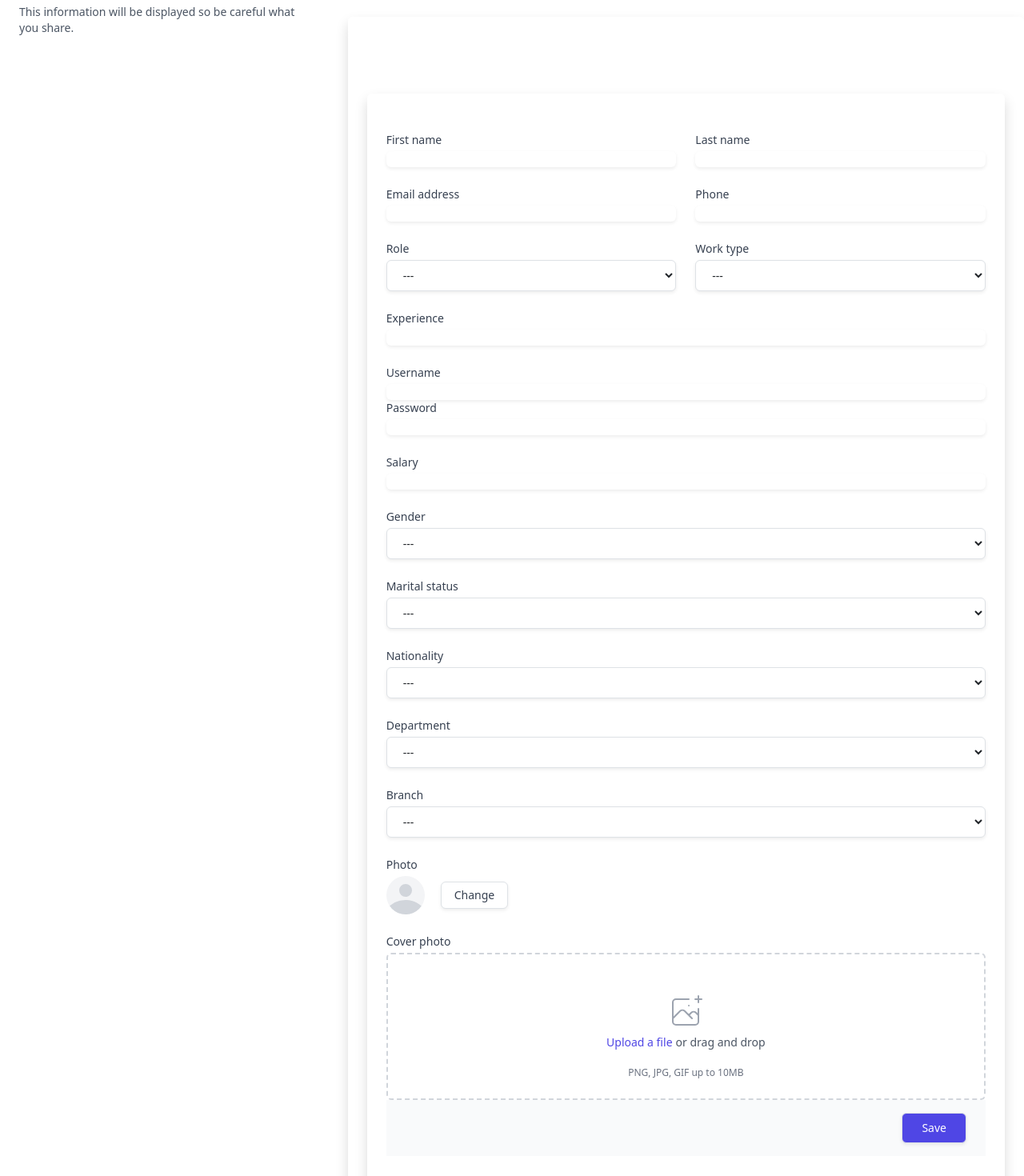
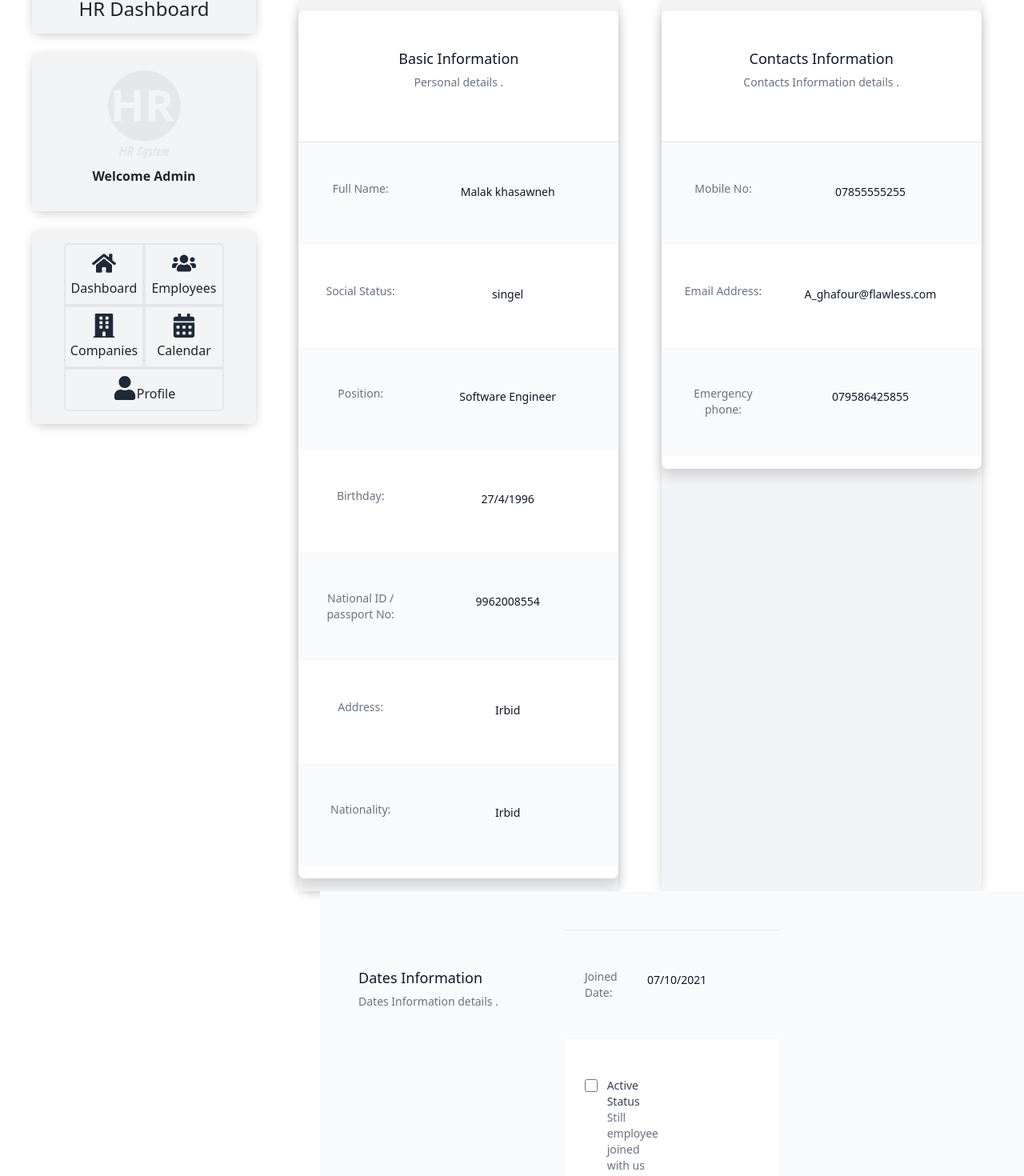
Before and after one commit to PYTHON-NERDWARES/HR-System-Frontend, a Next.js app: page / in a window 1280 px wide. Shown: the part 122-1592 px from the top of the page at 80% size. Built offline with nearby package versions, Linux system fonts and the light colour scheme.

Commit message:
design employee detalais page done

```diff
--- a/components/EmployeesDetails.js
+++ b/components/EmployeesDetails.js
@@ -42,141 +42,118 @@ const DashBoard = () => {
                 <div className='flex justify-evenly'>
                     {/* Basic info */}
                     <div className='py-3 bg-gray-100 mt-4 w-5/12 rounded-md shadow-[0_3px_15px_-4px_rgba(0,0,0,0.3)] text-center'>
-                        <div className='w-11/12 mx-auto '>
-                            <h3 className='text-left'>Basic Info:</h3>
+                        <div className="bg-white shadow overflow-hidden sm:rounded-lg">
+                            <div className="px-4 py-5 sm:px-6">
+                                <h3 className="text-lg leading-6 font-medium text-gray-900">Basic Information</h3>
+                                <p className="mt-1 max-w-2xl text-sm text-gray-500">Personal details .</p>
                             </div>
-                        <hr />
-                        <div className=' mx-auto my-3'>
-                            {/* < EmployeeInfoTable /> */}
-                            <div className='overflow-y-auto h-[300px]'>
-                                <div className='w-11/12 mx-auto my-3 text-left'>
-                                    <div className='flex'>
-                                        <div className='flex w-8/12'>
-                                            <p className=' my-auto ml-3 font-bold'>Full Name: </p>
+                            <div className="border-t border-gray-200">
+                                <dl>
+                                    <div className="bg-gray-50 px-4 py-5 sm:grid sm:grid-cols-3 sm:gap-4 sm:px-6">
+                                        <dt className="text-sm font-medium text-gray-500">Full Name: </dt>
+                                        <dd className="mt-1 text-sm text-gray-900 sm:mt-0 sm:col-span-2">Malak khasawneh</dd>
                                     </div>
-                                        <p className='w-1/3 font-bold my-auto'>Ahmad Abdul Ghafour</p>
+                                    <div className="bg-white px-4 py-5 sm:grid sm:grid-cols-3 sm:gap-4 sm:px-6">
+                                        <dt className="text-sm font-medium text-gray-500">Social Status: </dt>
+                                        <dd className="mt-1 text-sm text-gray-900 sm:mt-0 sm:col-span-2">singel</dd>
                                     </div>
-                                    <hr />
-                                    <div className='flex'>
-                                        <div className='flex w-8/12'>
-                                            <p className=' my-auto ml-3 font-bold'>Social Status: </p>
+                                    <div className="bg-gray-50 px-4 py-5 sm:grid sm:grid-cols-3 sm:gap-4 sm:px-6">
+                                        <dt className="text-sm font-medium text-gray-500">Position: </dt>
+                                        <dd className="mt-1 text-sm text-gray-900 sm:mt-0 sm:col-span-2">Software Engineer</dd>
                                     </div>
-                                        <p className='w-1/3 font-bold my-auto'>Married</p>
+                                    <div className="bg-white px-4 py-5 sm:grid sm:grid-cols-3 sm:gap-4 sm:px-6">
+                                        <dt className="text-sm font-medium text-gray-500">Birthday: </dt>
+                                        <dd className="mt-1 text-sm text-gray-900 sm:mt-0 sm:col-span-2">27/4/1996</dd>
                                     </div>
+                                    <div className="bg-gray-50 px-4 py-5 sm:grid sm:grid-cols-3 sm:gap-4 sm:px-6">
+                                        <dt className="text-sm font-medium text-gray-500">National ID / passport No: </dt>
+                                        <dd className="mt-1 text-sm text-gray-900 sm:mt-0 sm:col-span-2">9962008554</dd>
                                     </div>
-                                <hr />
-                                <div className='flex'>
-                                    <div className='flex w-8/12'>
-                                        <p className=' my-auto ml-3 font-bold'>Position: </p>
+                                    <div className="bg-white px-4 py-5 sm:grid sm:grid-cols-3 sm:gap-4 sm:px-6">
+                                        <dt className="text-sm font-medium text-gray-500">Address: </dt>
+                                        <dd className="mt-1 text-sm text-gray-900 sm:mt-0 sm:col-span-2">Irbid</dd>
                                     </div>
-                                    <p className='w-1/3 font-bold my-auto'>Software Engineer </p>
-                                </div>
-                                <hr />
-                                <div className='flex'>
-                                    <div className='flex w-8/12'>
-                                        <p className=' my-auto ml-3 font-bold'>Birthday: </p>
-                                    </div>
-                                    <p className='w-1/3 font-bold my-auto'>1/1/1985 </p>
-                                </div>
-                                <hr />
-                                <div className='flex'>
-                                    <div className='flex w-8/12'>
-                                        <p className=' my-auto ml-3 font-bold'>National ID / passport No: </p>
-                                    </div>
-                                    <p className='w-1/3 font-bold my-auto'>9855588548 </p>
-                                </div>
-                                <hr />
-                                <div className='flex'>
-                                    <div className='flex w-8/12'>
-                                        <p className=' my-auto ml-3 font-bold'>Address: </p>
-                                    </div>
-                                    <p className='w-1/3 font-bold my-auto'>Amman - Abu nsair - Bno.25 </p>
-                                </div>
-                                <hr />
-                                <div className='flex'>
-                                    <div className='flex w-8/12'>
-                                        <p className=' my-auto ml-3 font-bold'>Nationality: </p>
-                                    </div>
-                                    <p className='w-1/3 font-bold my-auto'>Syrian </p>
+                                    <div className="bg-gray-50 px-4 py-5 sm:grid sm:grid-cols-3 sm:gap-4 sm:px-6">
+                                        <dt className="text-sm font-medium text-gray-500">Nationality: </dt>
+                                        <dd className="mt-1 text-sm text-gray-900 sm:mt-0 sm:col-span-2">Irbid</dd>
                                     </div>
 
 
-
-
+                                    {/* <div className="bg-gray-50 px-4 py-5 sm:grid sm:grid-cols-3 sm:gap-4 sm:px-6">
+            <dt className="text-sm font-medium text-gray-500">Nationality: </dt>
+            <dd className="mt-1 text-sm text-gray-900 sm:mt-0 sm:col-span-2">
+              Fugiat ipsum ipsum deserunt culpa aute sint do nostrud anim incididunt cillum culpa consequat. Excepteur
+              qui ipsum aliquip consequat sint. Sit id mollit nulla mollit nostrud in ea officia proident. Irure nostrud
+              pariatur mollit ad adipisicing reprehenderit deserunt qui eu.
+            </dd>
+          </div> */}
+                                </dl>
+                            </div>
                         </div>
 
                     </div>
-                    </div>
                     {/* Contacts */}
                     <div className='py-3 bg-gray-100 mt-4 w-5/12 rounded-md shadow-[0_3px_15px_-4px_rgba(0,0,0,0.3)] text-center'>
-                        <div className='w-11/12 mx-auto '>
-                            <h3 className='text-left'>Contacts:</h3>
+                        <div className="bg-white shadow overflow-hidden sm:rounded-lg">
+                            <div className="px-4 py-5 sm:px-6">
+                                <h3 className="text-lg leading-6 font-medium text-gray-900">Contacts Information</h3>
+                                <p className="mt-1 max-w-2xl text-sm text-gray-500">Contacts Information details .</p>
                             </div>
-                        <hr />
-
-                        <div className='overflow-y-auto h-[300px]'>
-                            <div className='w-11/12 mx-auto my-3 text-left'>
-                                <div className='flex'>
-                                    <div className='flex w-8/12'>
-                                        <p className=' my-auto ml-3 font-bold'>Mobile No:</p>
+                            <div className="border-t border-gray-200">
+                                <dl>
+                                    <div className="bg-gray-50 px-4 py-5 sm:grid sm:grid-cols-3 sm:gap-4 sm:px-6">
+                                        <dt className="text-sm font-medium text-gray-500">Mobile No: </dt>
+                                        <dd className="mt-1 text-sm text-gray-900 sm:mt-0 sm:col-span-2">07855555255</dd>
                                     </div>
-                                    <p className='w-1/3 font-bold my-auto'>07855555255</p>
+                                    <div className="bg-white px-4 py-5 sm:grid sm:grid-cols-3 sm:gap-4 sm:px-6">
+                                        <dt className="text-sm font-medium text-gray-500">Email Address: </dt>
+                                        <dd className="mt-1 text-sm text-gray-900 sm:mt-0 sm:col-span-2">A_ghafour@flawless.com</dd>
                                     </div>
-                                <hr />
-                                <div className='flex'>
-                                    <div className='flex w-8/12'>
-                                        <p className=' my-auto ml-3 font-bold'>Email Address:</p>
+                                    <div className="bg-gray-50 px-4 py-5 sm:grid sm:grid-cols-3 sm:gap-4 sm:px-6">
+                                        <dt className="text-sm font-medium text-gray-500">Emergency phone: </dt>
+                                        <dd className="mt-1 text-sm text-gray-900 sm:mt-0 sm:col-span-2">079586425855</dd>
                                     </div>
-                                    <p className='w-1/3 font-bold my-auto'>A_ghafour@flawless.com</p>
-                                </div>
-                            </div>
-                            <hr />
-                            <div className='flex'>
-                                <div className='flex w-8/12'>
-                                    <p className=' my-auto ml-3 font-bold'>Emergency phone:</p>
-                                </div>
-                                <p className='w-1/3 font-bold my-auto'>079586425855</p>
+                                </dl>
                             </div>
                         </div>
                     </div>
                 </div>
                 {/* Dates */}
                 <div div className='flex w-auto ml-20 px-15'>
-                            <div className='py-3 bg-gray-100 mt-4 w-5/12 rounded-md shadow-[0_3px_15px_-4px_rgba(0,0,0,0.3)] text-center'>
-                                <div className='w-11/12 mx-auto '>
-                                    <h3 className='text-left'>Dates:</h3>
+                <div className="bg-gray-50 px-4 py-5 sm:grid sm:grid-cols-3 sm:gap-4 sm:px-6">
+            <div className="px-4 py-5 sm:px-6">
+                <h3 className="text-lg leading-6 font-medium text-gray-900">Dates Information</h3>
+                <p className="mt-1 max-w-2xl text-sm text-gray-500">Dates Information details .</p>
             </div>
-                                <hr />
-                                <div className='overflow-y-auto h-[300px]'>
-                                    <div className='w-11/12 mx-auto my-3 text-left'>
-                                        <div className='flex'>
-                                            <div className='flex w-8/12'>
-                                                <p className=' my-auto ml-3 font-bold'>Date 1:</p>
+            <div className="border-t border-gray-200">
+                <dl>
+                    <div className="bg-gray-50 px-4 py-5 sm:grid sm:grid-cols-3 sm:gap-4 sm:px-6">
+                        <dt className="text-sm font-medium text-gray-500">Joined Date: </dt>
+                        <dd className="mt-1 text-sm text-gray-900 sm:mt-0 sm:col-span-2">07/10/2021</dd>
                     </div>
-                                            <p className='w-1/3 font-bold my-auto'>#####</p>
+                    <div className="bg-white px-4 py-5 sm:grid sm:grid-cols-3 sm:gap-4 sm:px-6">
+
+                    <div className="flex items-start">
+                        <div className="flex items-center h-5">
+                            <input
+                                id="active"
+                                name="active"
+                                type="checkbox"
+                                className="focus:ring-indigo-500 h-4 w-4 text-indigo-600 border-gray-300 rounded"
+                            />
                         </div>
-                                        <hr />
-                                        <div className='flex'>
-                                            <div className='flex w-8/12'>
-                                                <p className=' my-auto ml-3 font-bold'>Date 2:</p>
+                        <div className="ml-3 text-sm">
+                            <label htmlFor="active" className="font-medium text-gray-700">
+                                Active Status
+                            </label>
+                            <p className="text-gray-500">Still employee joined with us</p>
                         </div>
-                                            <p className='w-1/3 font-bold my-auto'>#######</p>
                     </div>
-                                    <hr />
-                                    <div className='flex'>
-                                        <div className='flex w-8/12'>
-                                            <p className=' my-auto ml-3 font-bold'> Date 3:</p>
-                                        </div>
-                                        <p className='w-1/3 font-bold my-auto'>######</p>
-                                    </div>
-
                     </div>
 
 
-
+                </dl>
             </div>
-
-
         </div>
                 </div>
             </div>
--- a/components/Main.js
+++ b/components/Main.js
@@ -3,9 +3,9 @@ import DashBoard from './dashboard'
 import EmployeeDashBoard from './EmployeeDashboard'
 import EmployeesDetails from './EmployeesDetails'
 import Branch from './Branch'
-import Form from './EmployeeForm'
+// import Form from './EmployeeForm'
 import Testform from './Testform'
-
+import New from './New'
 import EmployeesPage from './EmployeesPage'
 import Footer from './Footer'
 import Header from './Header'
@@ -18,10 +18,12 @@ const Main = () => {
         {/* <EmployeesPage/> */}
         {/* <EmployeeDashBoard/> */}
 
-        {/* <EmployeesDetails/> */}
+        <EmployeesDetails/>
         {/* <Branch/> */}
         {/* <Form/> */}
-        <Testform/>
+        {/* <Testform/> */}
+
+        {/* <New /> */}
 
         <Footer />
         </>
--- /dev/null
+++ b/components/New.js
@@ -0,0 +1,45 @@
+
+import React from 'react'
+const New = () => {
+    return (
+        <div className="bg-white shadow overflow-hidden sm:rounded-lg">
+            <div className="px-4 py-5 sm:px-6">
+                <h3 className="text-lg leading-6 font-medium text-gray-900">Dates Information</h3>
+                <p className="mt-1 max-w-2xl text-sm text-gray-500">Dates Information details .</p>
+            </div>
+            <div className="border-t border-gray-200">
+                <dl>
+                    <div className="bg-gray-50 px-4 py-5 sm:grid sm:grid-cols-3 sm:gap-4 sm:px-6">
+                        <dt className="text-sm font-medium text-gray-500">Joined Date: </dt>
+                        <dd className="mt-1 text-sm text-gray-900 sm:mt-0 sm:col-span-2">07/10/2021</dd>
+                    </div>
+                    <div className="bg-white px-4 py-5 sm:grid sm:grid-cols-3 sm:gap-4 sm:px-6">
+
+                    <div className="flex items-start">
+                        <div className="flex items-center h-5">
+                            <input
+                                id="active"
+                                name="active"
+                                type="checkbox"
+                                className="focus:ring-indigo-500 h-4 w-4 text-indigo-600 border-gray-300 rounded"
+                            />
+                        </div>
+                        <div className="ml-3 text-sm">
+                            <label htmlFor="active" className="font-medium text-gray-700">
+                                Active Status
+                            </label>
+                            <p className="text-gray-500">Still employee joined with us</p>
+                        </div>
+                    </div>
+                    </div>
+
+
+                </dl>
+            </div>
+        </div>
+
+
+    )
+}
+
+export default New
```
Lines whose indentation alone changed are shown as unchanged.
